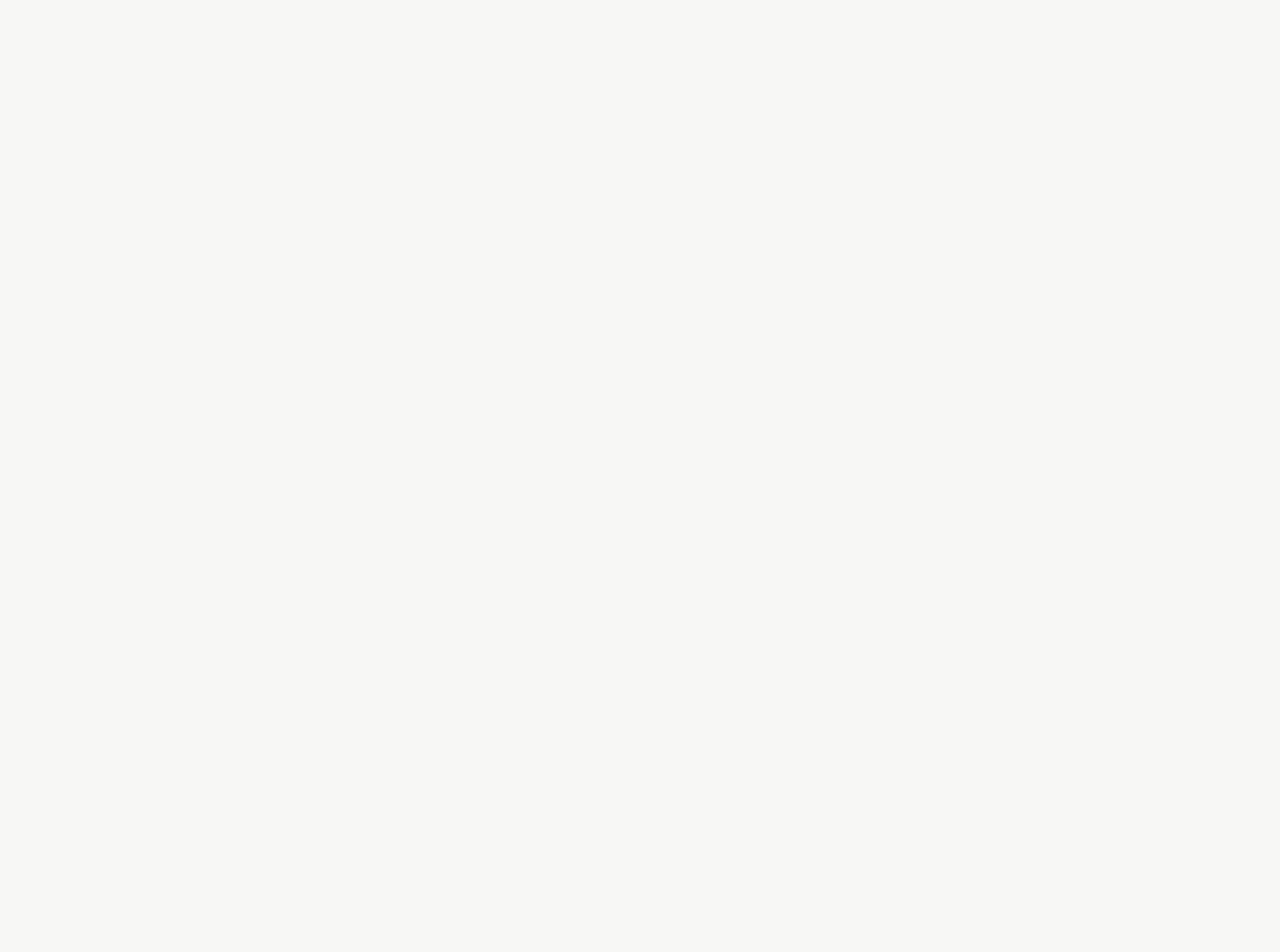
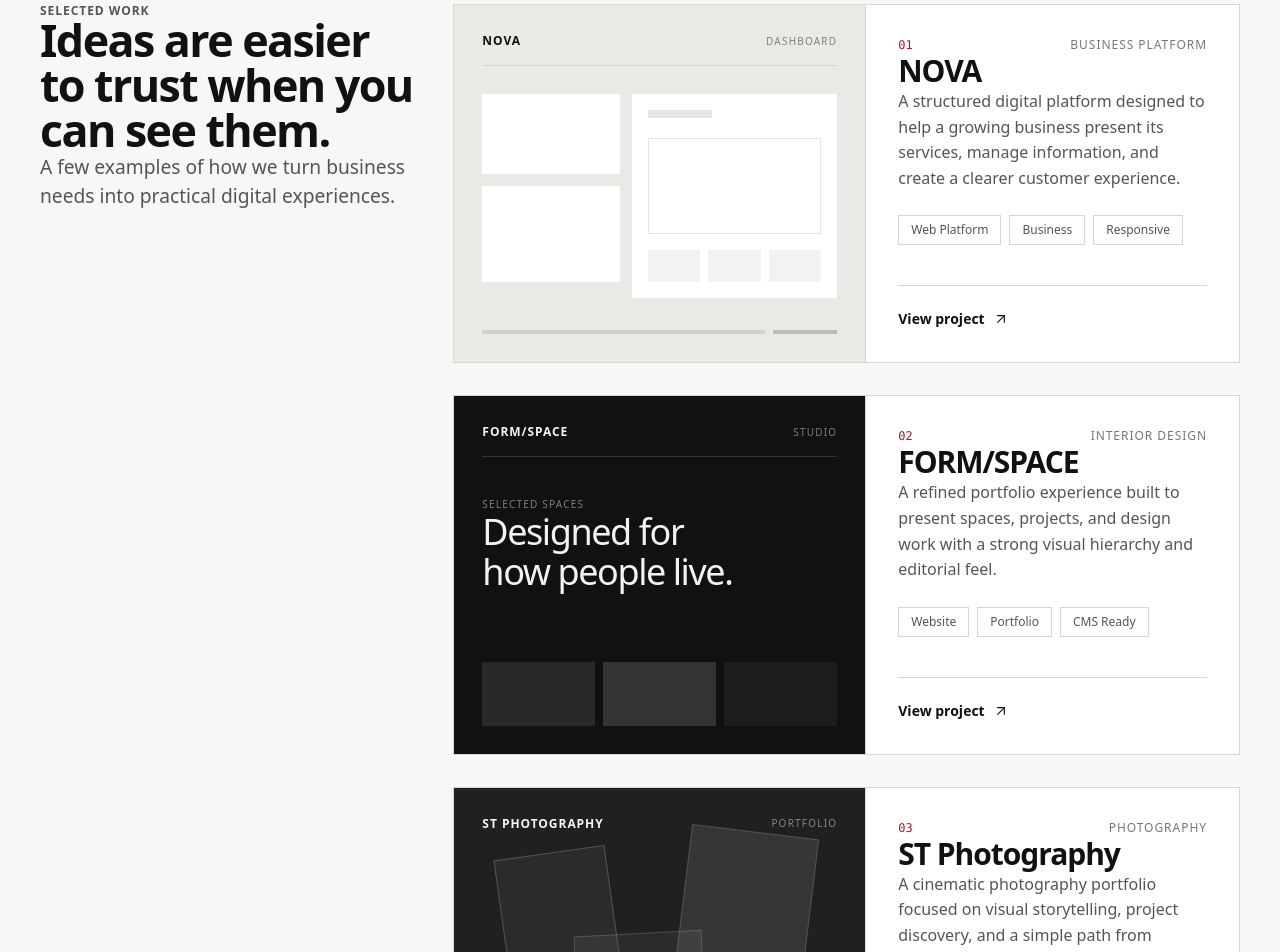
Before and after one commit to Gigawashudas/kureshtic, a Next.js app: page / in a window 1280 px wide. Shown: the part 3020-3972 px from the top of the page. Before the commit the page ends 2895 px from the top, so only its background shows below. Built offline with nearby package versions, Linux system fonts and the light colour scheme.

Commit message:
Add selected work section

```diff
--- a/src/app/page.tsx
+++ b/src/app/page.tsx
@@ -1,6 +1,7 @@
 import { Navigation } from "@/components/layout/navigation";
 import { Hero } from "@/components/sections/hero";
 import { QuestionAnswer } from "@/components/sections/question-answer";
+import { SelectedWork } from "@/components/sections/selected-work";
 import { WhatWeBuild } from "@/components/sections/what-we-build";
 
 export default function Home() {
@@ -12,6 +13,7 @@ export default function Home() {
         <Hero />
         <QuestionAnswer />
         <WhatWeBuild />
+        <SelectedWork />
       </main>
     </>
   );
--- /dev/null
+++ b/src/components/sections/selected-work.tsx
@@ -0,0 +1,188 @@
+import { ArrowUpRight } from "lucide-react";
+
+const projects = [
+  {
+    number: "01",
+    category: "Business Platform",
+    title: "NOVA",
+    description: "A structured digital platform designed to help a growing business present its services, manage information, and create a clearer customer experience.",
+    tags: ["Web Platform", "Business", "Responsive"],
+    theme: "light",
+  },
+  {
+    number: "02",
+    category: "Interior Design",
+    title: "FORM/SPACE",
+    description: "A refined portfolio experience built to present spaces, projects, and design work with a strong visual hierarchy and editorial feel.",
+    tags: ["Website", "Portfolio", "CMS Ready"],
+    theme: "dark",
+  },
+  {
+    number: "03",
+    category: "Photography",
+    title: "ST Photography",
+    description: "A cinematic photography portfolio focused on visual storytelling, project discovery, and a simple path from browsing to enquiry.",
+    tags: ["Portfolio", "Photography", "Enquiry"],
+    theme: "image",
+  },
+];
+
+function ProjectVisual({ project }: { project: (typeof projects)[number] }) {
+  if (project.theme === "dark") {
+    return (
+      <div className="relative h-full min-h-72 overflow-hidden bg-[#111111] p-5 text-[#f2f2ef] sm:min-h-80 sm:p-7">
+        <div className="flex items-center justify-between border-b border-white/15 pb-4">
+          <span className="text-xs font-semibold tracking-[0.08em]">FORM/SPACE</span>
+
+          <span className="text-[10px] uppercase tracking-[0.12em] text-white/45">Studio</span>
+        </div>
+
+        <div className="mt-10 max-w-sm">
+          <p className="text-[10px] uppercase tracking-[0.12em] text-white/45">Selected spaces</p>
+
+          <p className="mt-3 text-3xl font-medium tracking-[-0.04em] sm:text-4xl">
+            Designed for
+            <br />
+            how people live.
+          </p>
+        </div>
+
+        <div className="absolute bottom-5 left-5 right-5 grid grid-cols-3 gap-2 sm:bottom-7 sm:left-7 sm:right-7">
+          <div className="h-16 bg-white/10" />
+          <div className="h-16 bg-white/15" />
+          <div className="h-16 bg-white/5" />
+        </div>
+      </div>
+    );
+  }
+
+  if (project.theme === "image") {
+    return (
+      <div className="relative h-full min-h-72 overflow-hidden bg-[#202020] p-5 text-[#f4f4f6] sm:min-h-80 sm:p-7">
+        <div className="absolute inset-0">
+          <div className="absolute left-[12%] top-[18%] h-40 w-28 rotate-[-8deg] border border-white/20 bg-white/5" />
+          <div className="absolute right-[14%] top-[12%] h-48 w-32 rotate-[7deg] border border-white/15 bg-white/10" />
+          <div className="absolute bottom-[10%] left-[30%] h-44 w-32 rotate-[-3deg] border border-white/15 bg-white/5" />
+        </div>
+
+        <div className="relative flex items-center justify-between">
+          <span className="text-xs font-semibold tracking-[0.08em]">ST PHOTOGRAPHY</span>
+
+          <span className="text-[10px] uppercase tracking-[0.12em] text-white/45">Portfolio</span>
+        </div>
+
+        <div className="relative mt-32 sm:mt-36">
+          <p className="text-3xl font-medium tracking-[-0.04em] sm:text-4xl">
+            Stories
+            <br />
+            worth seeing.
+          </p>
+        </div>
+      </div>
+    );
+  }
+
+  return (
+    <div className="relative h-full min-h-72 overflow-hidden bg-[#e9e9e5] p-5 text-[#111111] sm:min-h-80 sm:p-7">
+      <div className="flex items-center justify-between border-b border-black/10 pb-4">
+        <span className="text-xs font-semibold tracking-[0.08em]">NOVA</span>
+
+        <span className="text-[10px] uppercase tracking-[0.12em] text-black/45">Dashboard</span>
+      </div>
+
+      <div className="mt-7 grid grid-cols-[1fr_1.5fr] gap-3">
+        <div className="space-y-3">
+          <div className="h-20 bg-white" />
+          <div className="h-24 bg-white" />
+        </div>
+
+        <div className="bg-white p-4">
+          <div className="h-2 w-16 bg-black/10" />
+          <div className="mt-5 h-24 border border-black/10" />
+
+          <div className="mt-4 grid grid-cols-3 gap-2">
+            <div className="h-8 bg-black/5" />
+            <div className="h-8 bg-black/5" />
+            <div className="h-8 bg-black/5" />
+          </div>
+        </div>
+      </div>
+
+      <div className="absolute bottom-5 left-5 right-5 flex items-center gap-2 sm:bottom-7 sm:left-7 sm:right-7">
+        <div className="h-1 flex-1 bg-black/10" />
+        <div className="h-1 w-16 bg-black/20" />
+      </div>
+    </div>
+  );
+}
+
+export function SelectedWork() {
+  return (
+    <section id="work" aria-labelledby="selected-work-heading" className="k-section border-b border-[var(--border)]">
+      <div className="k-container">
+        <div className="grid gap-12 lg:grid-cols-12 lg:gap-10">
+          <div className="lg:col-span-4">
+            <p className="k-eyebrow">Selected work</p>
+
+            <h2 id="selected-work-heading" className="k-heading-2 mt-6 max-w-lg">
+              Ideas are easier to trust when you can see them.
+            </h2>
+
+            <p className="k-body-large mt-7 max-w-md">A few examples of how we turn business needs into practical digital experiences.</p>
+          </div>
+
+          <div className="lg:col-span-8">
+            <div className="grid gap-8">
+              {projects.map((project) => (
+                <article key={project.number} className="group overflow-hidden border border-[var(--border)] bg-[var(--surface)]">
+                  <div className="grid lg:grid-cols-[1.05fr_0.95fr]">
+                    <div className="overflow-hidden border-b border-[var(--border)] lg:border-b-0 lg:border-r">
+                      <ProjectVisual project={project} />
+                    </div>
+
+                    <div className="flex flex-col justify-between p-6 sm:p-8">
+                      <div>
+                        <div className="flex items-center justify-between gap-4">
+                          <span className="font-mono text-xs text-[var(--accent)]">{project.number}</span>
+
+                          <span className="text-xs font-medium uppercase tracking-[0.08em] text-[var(--text-muted)]">{project.category}</span>
+                        </div>
+
+                        <h3 className="mt-6 text-3xl font-semibold tracking-[-0.035em] text-[var(--text-primary)]">{project.title}</h3>
+
+                        <p className="k-body mt-4 max-w-lg">{project.description}</p>
+
+                        <div className="mt-6 flex flex-wrap gap-2">
+                          {project.tags.map((tag) => (
+                            <span key={tag} className="border border-[var(--border)] px-3 py-1.5 text-xs font-medium text-[var(--text-secondary)]">
+                              {tag}
+                            </span>
+                          ))}
+                        </div>
+                      </div>
+
+                      <div className="mt-10 border-t border-[var(--border)] pt-5">
+                        <a href="#contact" className="group/link inline-flex items-center gap-2 text-sm font-semibold text-[var(--text-primary)] transition-colors duration-200 hover:text-[var(--accent)]">
+                          View project
+                          <ArrowUpRight size={16} strokeWidth={1.7} aria-hidden="true" className="transition-transform duration-200 group-hover/link:translate-x-0.5 group-hover/link:-translate-y-0.5" />
+                        </a>
+                      </div>
+                    </div>
+                  </div>
+                </article>
+              ))}
+            </div>
+
+            <div className="mt-8 flex flex-col gap-4 border-t border-[var(--border)] pt-6 sm:flex-row sm:items-center sm:justify-between">
+              <p className="k-body-small">More projects will be added as the portfolio grows.</p>
+
+              <a href="#contact" className="k-link text-sm font-semibold">
+                Discuss your project
+              </a>
+            </div>
+          </div>
+        </div>
+      </div>
+    </section>
+  );
+}
```
